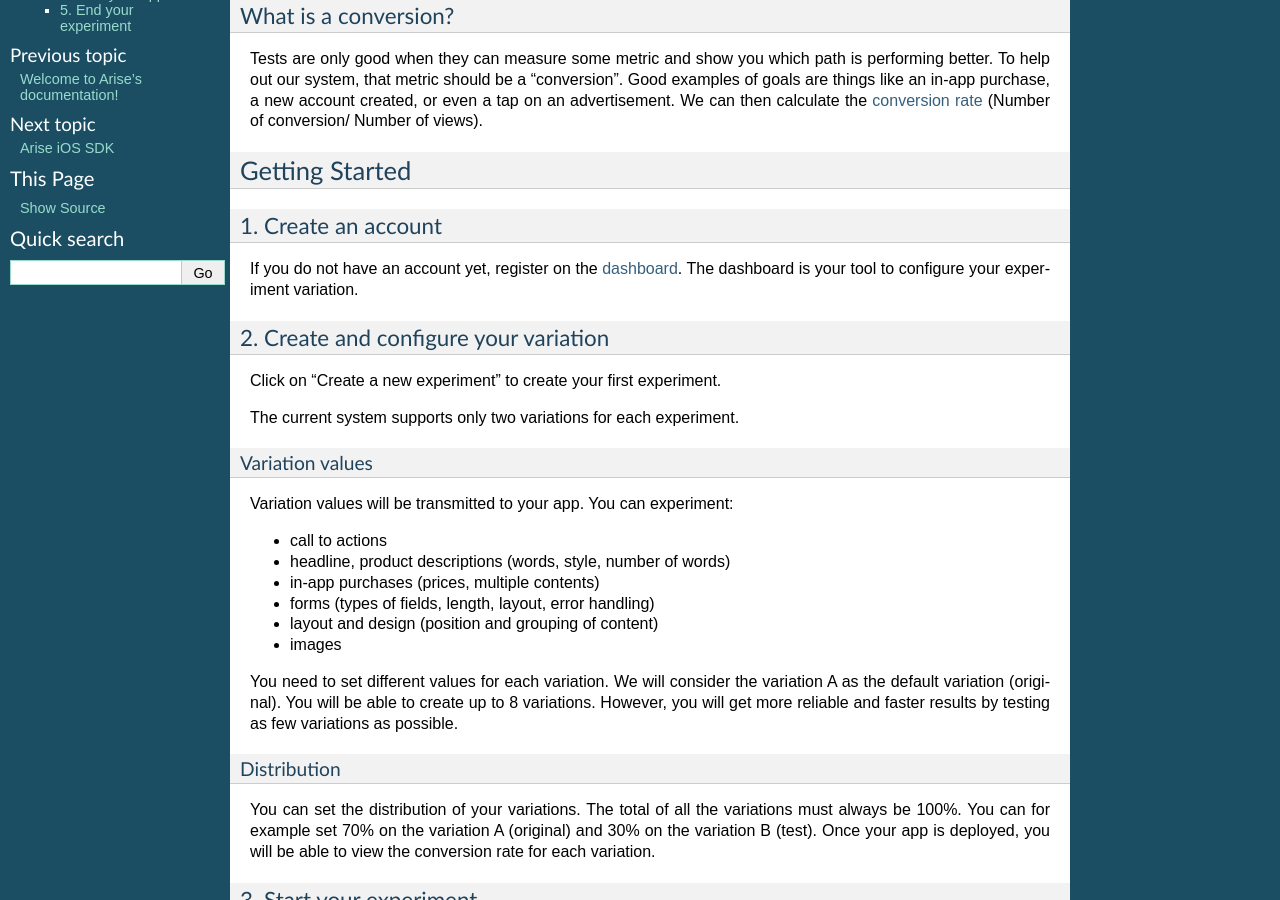
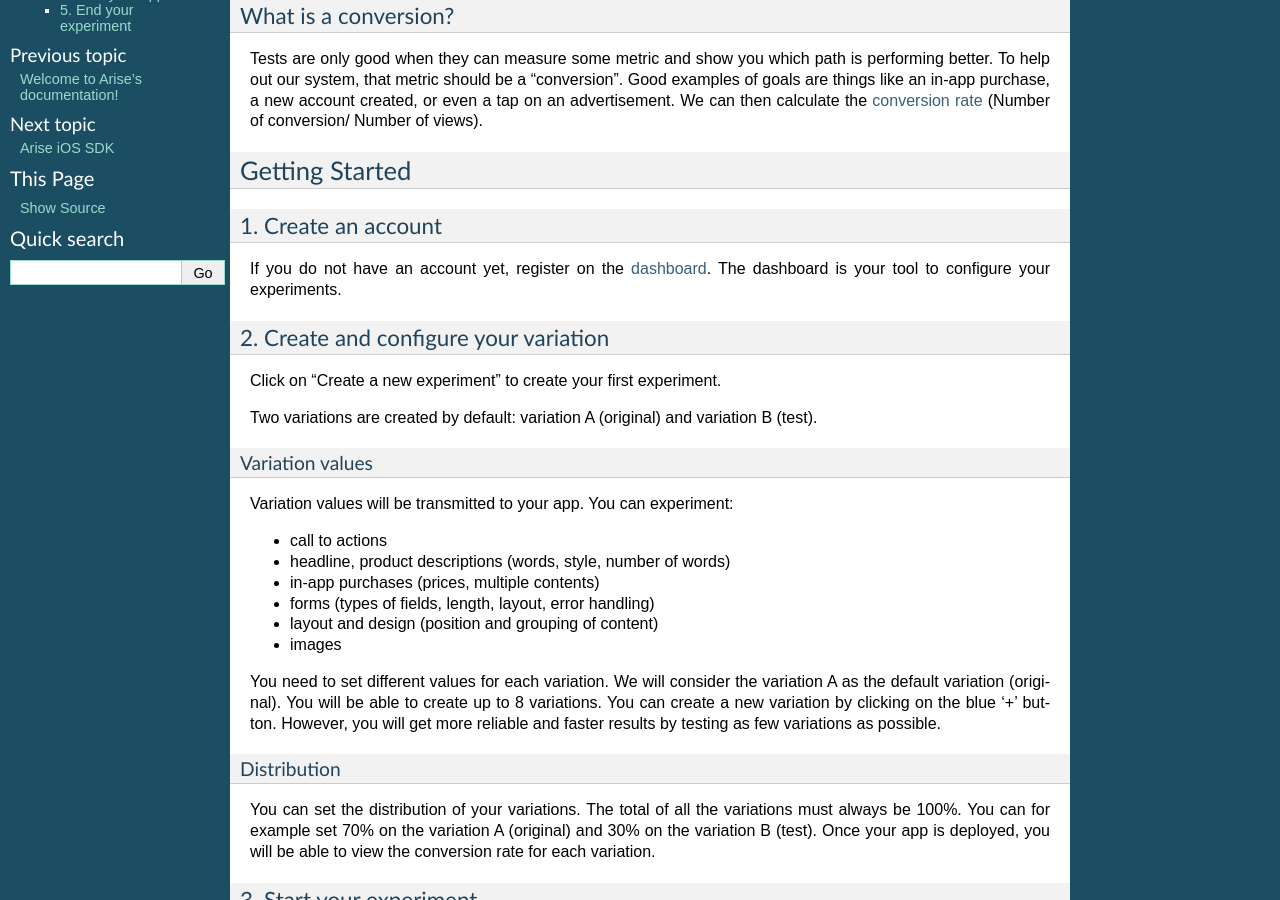
Before and after one commit to smart-mobile-software/arisedocs, a Sphinx documentation site: the page built from docs/source/setup.rst, in a window 1280 px wide and 900 px high, scrolled down 328 px. Built offline with Sphinx 7.4.7, drawn with Linux system fonts in a browser that asks for light colours.

Commit message:
fixes multiple variations. iOS button change

```diff
--- a/docs/source/ios.rst
+++ b/docs/source/ios.rst
@@ -4,7 +4,7 @@
 Arise iOS SDK
 *****************
 
-This documentation will help you to install the Arise iOS client in your application.
+This document will help you to install the Arise iOS client in your application.
 
 Installation steps
 ==================
@@ -54,7 +54,7 @@ You have also to set a default value in case of no connection to the server. "Bu
 .. code-block:: obj-c
 
     [ABTest getVariation:@"Experiment1" defaultValue:@"Buy it now" data:^(NSString *value){
-        purchaseButton.title = value;
+        [_purchaseButton setTitle:value forState:UIControlStateNormal];
     }];
 
 Do not forget to import the Arise SDK in your header file:
@@ -108,7 +108,7 @@ Full code example
 
             // For example :
             // Change the title of the purchase button
-            purchaseButton.title = value;
+            [_purchaseButton setTitle:value forState:UIControlStateNormal];
         }];
     }
 
--- a/docs/source/setup.rst
+++ b/docs/source/setup.rst
@@ -25,7 +25,7 @@ Getting Started
 1. Create an account
 --------------------
 
-If you do not have an account yet, register on the dashboard_. The dashboard is your tool to configure your experiment variation.
+If you do not have an account yet, register on the dashboard_. The dashboard is your tool to configure your experiments.
 
 .. _dashboard: http://beta.arise.io/
 
@@ -35,7 +35,7 @@ If you do not have an account yet, register on the dashboard_. The dashboard is
 
 Click on "Create a new experiment" to create your first experiment.
 
-The current system supports only two variations for each experiment.
+Two variations are created by default: variation A (original) and variation B (test).
 
 Variation values
 +++++++++++++++++
@@ -50,7 +50,7 @@ Variation values will be transmitted to your app. You can experiment:
 * images
 
 You need to set different values for each variation. We will consider the variation A as the default variation (original).
-You will be able to create up to 8 variations. However, you will get more reliable and faster results by testing as few variations as possible.
+You will be able to create up to 8 variations. You can create a new variation by clicking on the blue '+' button. However, you will get more reliable and faster results by testing as few variations as possible.
 
 Distribution
 ++++++++++++
```
